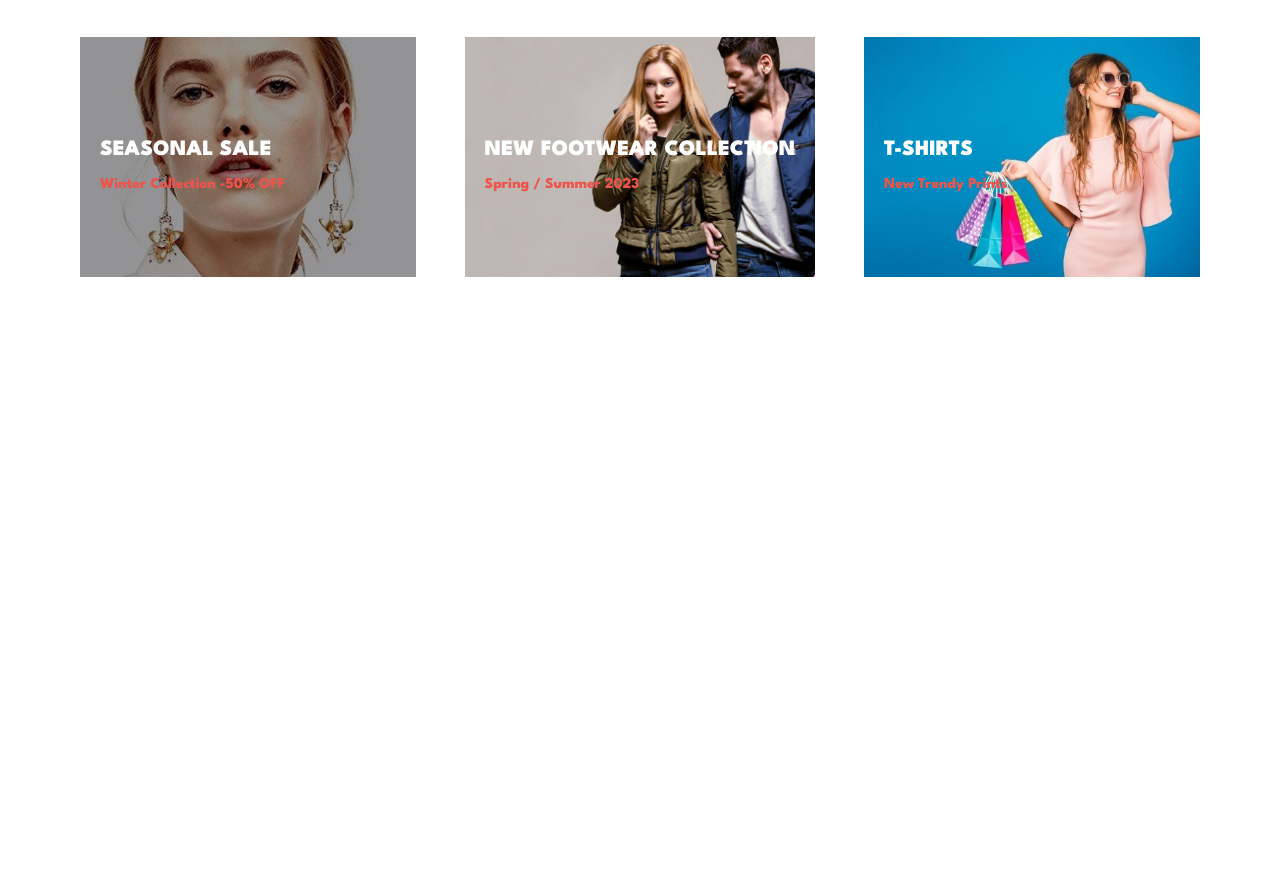
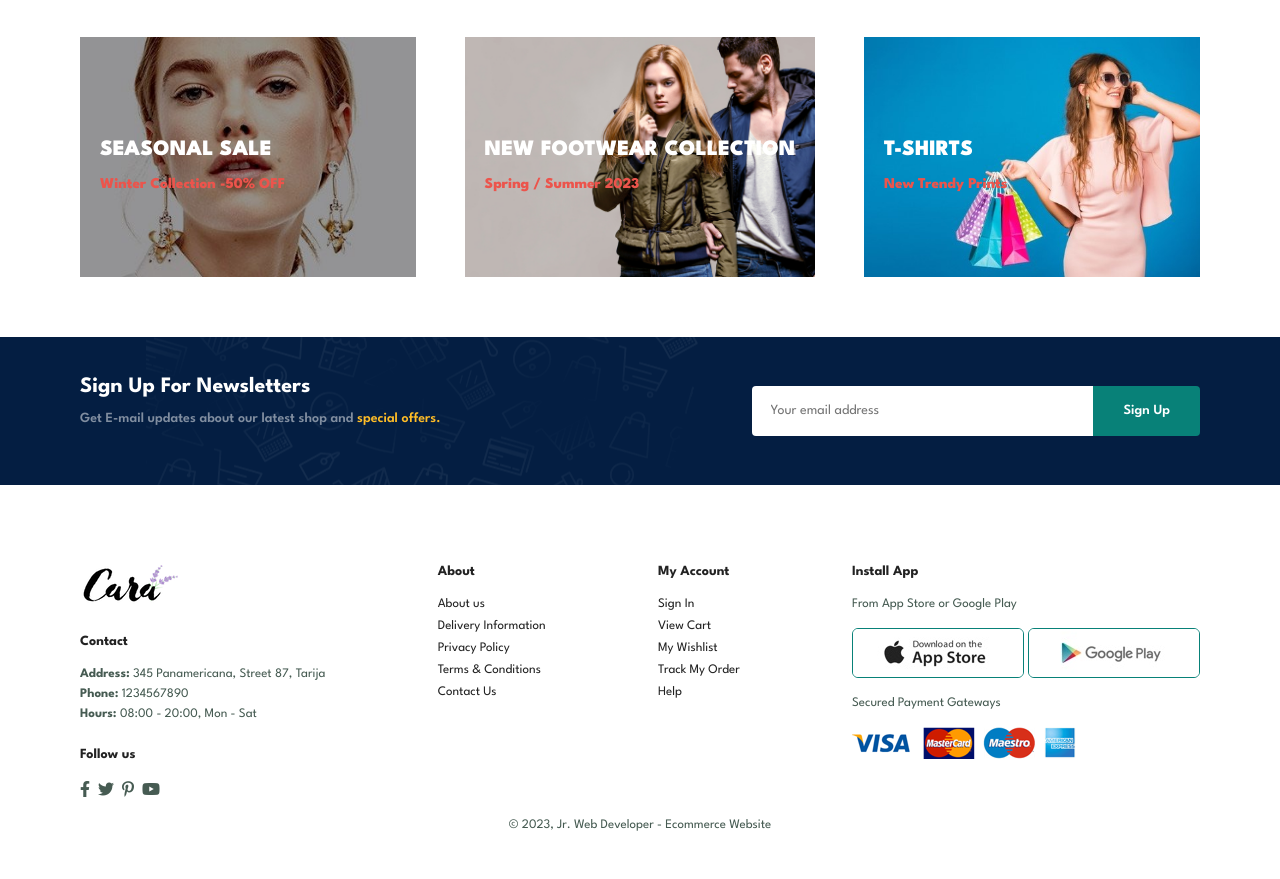
Before and after one commit to guillermocalle/ecommerce-website, a plain HTML site: page index.html in a window 1280 px wide. Shown: the part 4275-5154 px from the top of the page. Before the commit the page ends 4572 px from the top, so only its background shows below. Drawn offline with Linux system fonts and the light colour scheme.

Commit message:
newsletter and footer section

```diff
--- a/index.html
+++ b/index.html
@@ -385,6 +385,72 @@
       </div>
     </section>
 
+    <section id="newsletter" class="section-p1 section-m1">
+      <div class="newstext">
+        <h4>Sign Up For Newsletters</h4>
+        <p>
+          Get E-mail updates about our latest shop and
+          <span>special offers.</span>
+        </p>
+      </div>
+      <div class="form">
+        <input type="text" placeholder="Your email address" />
+        <button class="normal">Sign Up</button>
+      </div>
+    </section>
+
+    <footer class="section-p1">
+      <div class="col">
+        <img class="logo" src="images/logo.png" alt="" />
+        <h4>Contact</h4>
+        <p><strong>Address: </strong>345 Panamericana, Street 87, Tarija</p>
+        <p><strong>Phone: </strong>1234567890</p>
+        <p><strong>Hours: </strong>08:00 - 20:00, Mon - Sat</p>
+        <div class="follow">
+          <h4>Follow us</h4>
+          <div class="icon">
+            <i class="fab fa-facebook-f"></i>
+            <i class="fab fa-twitter"></i>
+            <i class="fab fa-pinterest-p"></i>
+            <i class="fab fa-youtube"></i>
+          </div>
+        </div>
+      </div>
+
+      <div class="col">
+        <h4>About</h4>
+        <a href="#">About us</a>
+        <a href="#">Delivery Information</a>
+        <a href="#">Privacy Policy</a>
+        <a href="#">Terms & Conditions</a>
+        <a href="#">Contact Us</a>
+      </div>
+
+      <div class="col">
+        <h4>My Account</h4>
+        <a href="#">Sign In</a>
+        <a href="#">View Cart</a>
+        <a href="#">My Wishlist</a>
+        <a href="#">Track My Order</a>
+        <a href="#">Help</a>
+      </div>
+
+      <div class="col install">
+        <h4>Install App</h4>
+        <p>From App Store or Google Play</p>
+        <div class="row">
+          <img src="images/pay/app.jpg" alt="" />
+          <img src="images/pay/play.jpg" alt="" />
+        </div>
+        <p>Secured Payment Gateways</p>
+        <img src="images/pay/pay.png" alt="" />
+      </div>
+
+      <div class="copyright">
+        <p>&copy; 2023, Jr. Web Developer - Ecommerce Website</p>
+      </div>
+    </footer>
+
     <script src="app.js"></script>
   </body>
 </html>
--- a/style.css
+++ b/style.css
@@ -407,3 +407,118 @@ body {
   font-weight: 800;
   font-size: 15px;
 }
+
+#newsletter {
+  display: flex;
+  justify-content: space-between;
+  flex-wrap: wrap;
+  align-items: center;
+  background-image: url("images/banner/image_b_14.png");
+  background-repeat: no-repeat;
+  background-position: 20% 30%;
+  background-color: #041e42;
+}
+
+#newsletter h4 {
+  font-size: 22px;
+  font-weight: 700;
+  color: #fff;
+}
+
+#newsletter p {
+  font-size: 14px;
+  font-weight: 600;
+  color: #818ea0;
+}
+
+#newsletter p span {
+  color: #ffbd27;
+}
+
+#newsletter .form {
+  display: flex;
+  width: 40%;
+}
+
+#newsletter input {
+  height: 3.125rem;
+  padding: 0 1.25em;
+  font-size: 14px;
+  width: 100%;
+  border: 1px solid transparent;
+  border-radius: 4px;
+  outline: none;
+  border-top-right-radius: 0;
+  border-bottom-right-radius: 0;
+}
+
+#newsletter button {
+  background-color: #088178;
+  color: #fff;
+  white-space: nowrap;
+  border-top-left-radius: 0;
+  border-bottom-left-radius: 0;
+}
+
+footer {
+  display: flex;
+  flex-wrap: wrap;
+  justify-content: space-between;
+}
+
+footer .col {
+  display: flex;
+  flex-direction: column;
+  align-items: flex-start;
+  margin-bottom: 20px;
+}
+
+footer .logo {
+  margin-bottom: 30px;
+}
+
+footer h4 {
+  font-size: 14px;
+  padding-bottom: 20px;
+}
+
+footer p {
+  font-size: 13px;
+  margin: 0 0 8px 0;
+}
+
+footer a {
+  font-size: 13px;
+  text-decoration: none;
+  color: #222;
+  margin-bottom: 10px;
+}
+
+footer .follow {
+  margin-top: 20px;
+}
+
+footer .follow i {
+  color: #465b52;
+  padding-right: 4px;
+  cursor: pointer;
+}
+
+footer .install .row img {
+  border: 1px solid #088178;
+  border-radius: 6px;
+}
+
+footer .install img {
+  margin: 10px 0 15px 0;
+}
+
+footer .follow i:hover,
+footer a:hover {
+  color: #088178;
+}
+
+footer .copyright {
+  width: 100%;
+  text-align: center;
+}
```
